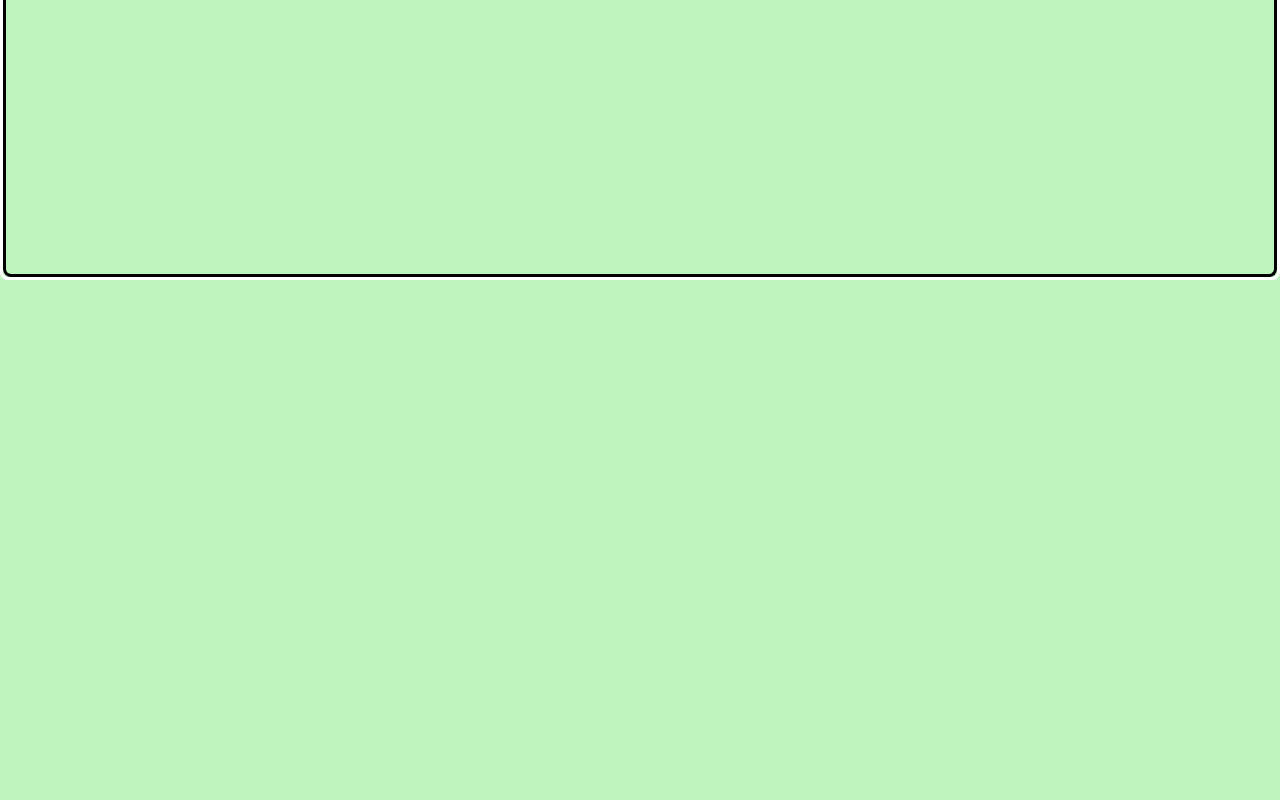
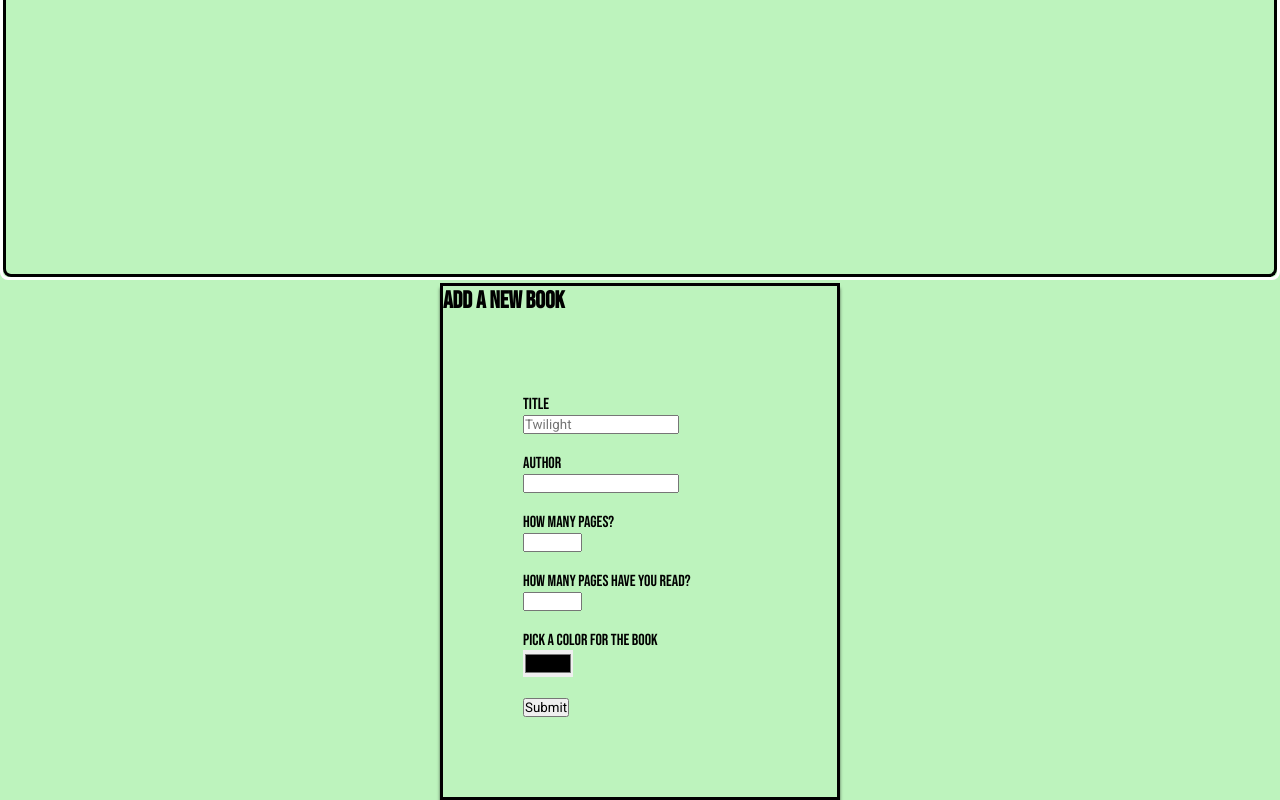
Before and after one commit to LuGodi/book-project, a plain HTML site: page index.html in a window 1280 px wide. Shown: the part 479-1279 px from the top of the page. Before the commit the page ends 803 px from the top, so only its background shows below. Drawn offline with Linux system fonts and the light colour scheme.

Commit message:
Add dialog box and css

```diff
--- a/index.html
+++ b/index.html
@@ -13,6 +13,7 @@
   <body>
     <div class="container">
       <div class="header">
+        <button class="finished-books">Finished Books <br />0</button>
         <button class="add-book">Add Book</button>
         <button class="remove-book">Remove Book</button>
         <button class="remove-all-books">Remove ALL Books</button>
@@ -23,5 +24,39 @@
         </div>
       </div>
     </div>
+
+    <dialog open id="add-book-modal">
+      <h2>Add a new Book</h2>
+      <form>
+        <div>
+          <label for="title">Title</label>
+          <input
+            id="title"
+            type="text"
+            name="title"
+            required
+            placeholder="Twilight" />
+        </div>
+        <div>
+          <label for="author">Author</label>
+          <input type="text" id="author" name="author" />
+        </div>
+        <div>
+          <label for="pages">How many pages?</label>
+          <input type="number" id="pages" name="pages" />
+        </div>
+        <div>
+          <label for="pages-read">How many pages have you read?</label>
+          <input type="number" name="pages-read" id="pages-read" />
+        </div>
+
+        <div class="book-color">
+          <label for="color">Pick a color for the book</label>
+          <span class="color-picker"></span>
+          <input type="color" name="color" id="color" />
+        </div>
+        <div class="form-buttons"><button type="submit">Submit</button></div>
+      </form>
+    </dialog>
   </body>
 </html>
--- a/script.js
+++ b/script.js
@@ -1,5 +1,6 @@
 const myLibrary = [];
 const library = document.querySelector(".library");
+const addBookButton = document.querySelector(".add-book");
 
 function Book(title, author, pages, read) {
   this.title = title;
--- a/styles.css
+++ b/styles.css
@@ -2,6 +2,7 @@
   --border-radius: 8px;
   --library-card-bg-color: white;
   --library-card-font-color: black;
+  --page-bg-color: rgb(189, 243, 189);
 }
 
 * {
@@ -11,10 +12,57 @@
   box-sizing: border-box;
 }
 body {
-  background-color: rgb(189, 243, 189);
+  background-color: var(--page-bg-color);
   min-height: 100vh;
 }
 
+#add-book-modal {
+  background-color: var(--page-bg-color);
+  box-shadow: 0px 5px 3px 0px rgb(83, 109, 83);
+  border: 3px solid black;
+  min-width: 400px;
+  min-height: 300px;
+  margin: 0 auto;
+}
+#add-book-modal form {
+  display: flex;
+  flex-direction: column;
+  padding: 80px;
+  gap: 20px;
+  font-family: "Bebas Neue", sans-serif;
+}
+form fieldset {
+  outline: none;
+  border: 1px solid black;
+  padding: 30px;
+}
+form h1,
+h2,
+h3,
+h4,
+legend {
+  font-family: "Bebas Neue", sans-serif;
+}
+#add-book-modal label {
+  display: flex;
+  gap: 1rem;
+  font-family: "Bebas Neue", sans-serif;
+}
+input[type="number"] {
+  width: 25%;
+}
+input#color {
+  border: none;
+  outline: none;
+}
+/* TODO STYLE THE COLOR PICKER TO BE ROUND */
+/* span.color-picker {
+  border: 3px solid black;
+  height: 30px;
+  width: 30px;
+  border-radius: 50%;
+  display: inline-block;
+} */
 .header {
   display: flex;
   justify-content: flex-end;
@@ -37,6 +85,9 @@ body {
   font-family: "Bebas Neue", sans-serif;
   cursor: pointer;
 }
+.header button:first-of-type {
+  margin-right: auto;
+}
 
 div.container {
   border: 3px solid white;
@@ -54,7 +105,7 @@ div.library {
   gap: 2rem;
   padding: 30px;
 }
-
+/* add progress bar to books */
 div.library div.card {
   height: 230px;
   width: 170px;
@@ -68,7 +119,7 @@ div.library div.card {
 }
 div.card-header {
   border-bottom: 3px solid black;
-  min-height: 2rem;
+  min-height: 2.5rem;
   display: flex;
   align-items: center;
   padding: 3px;
```
